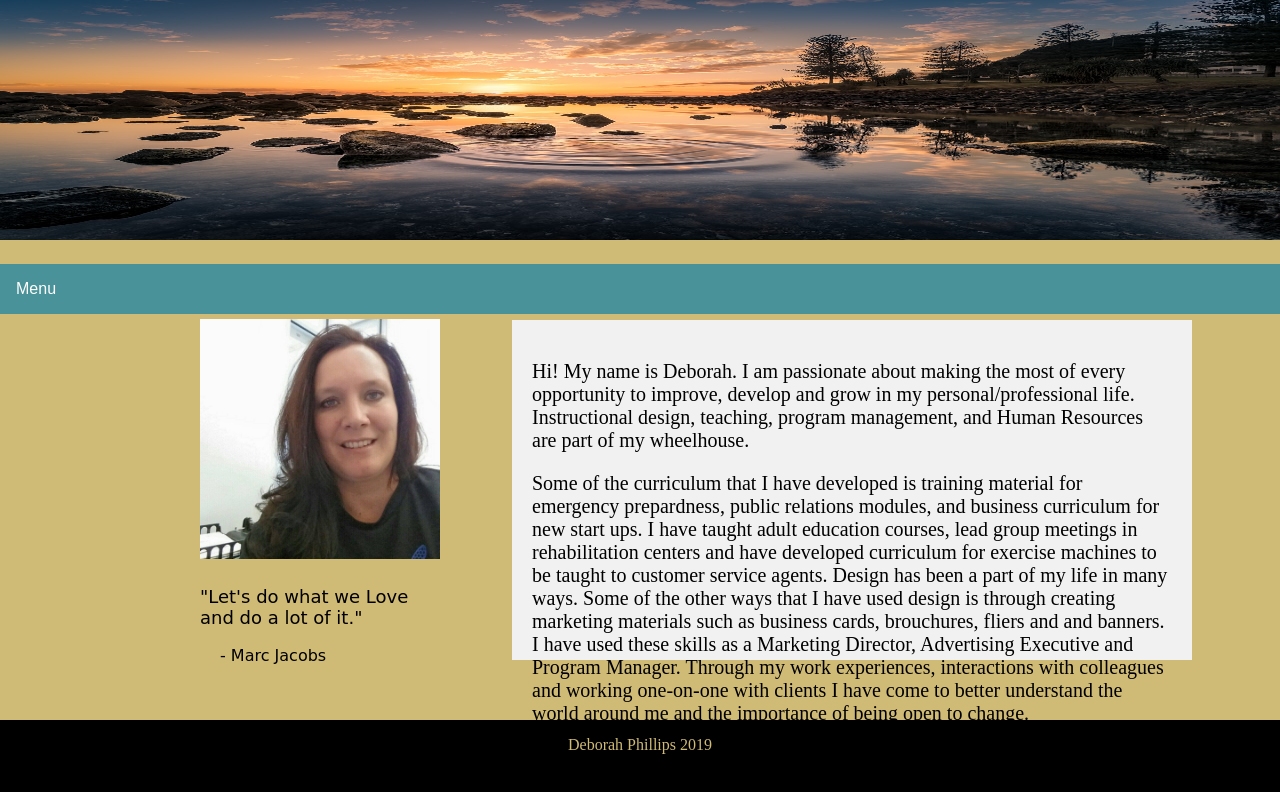
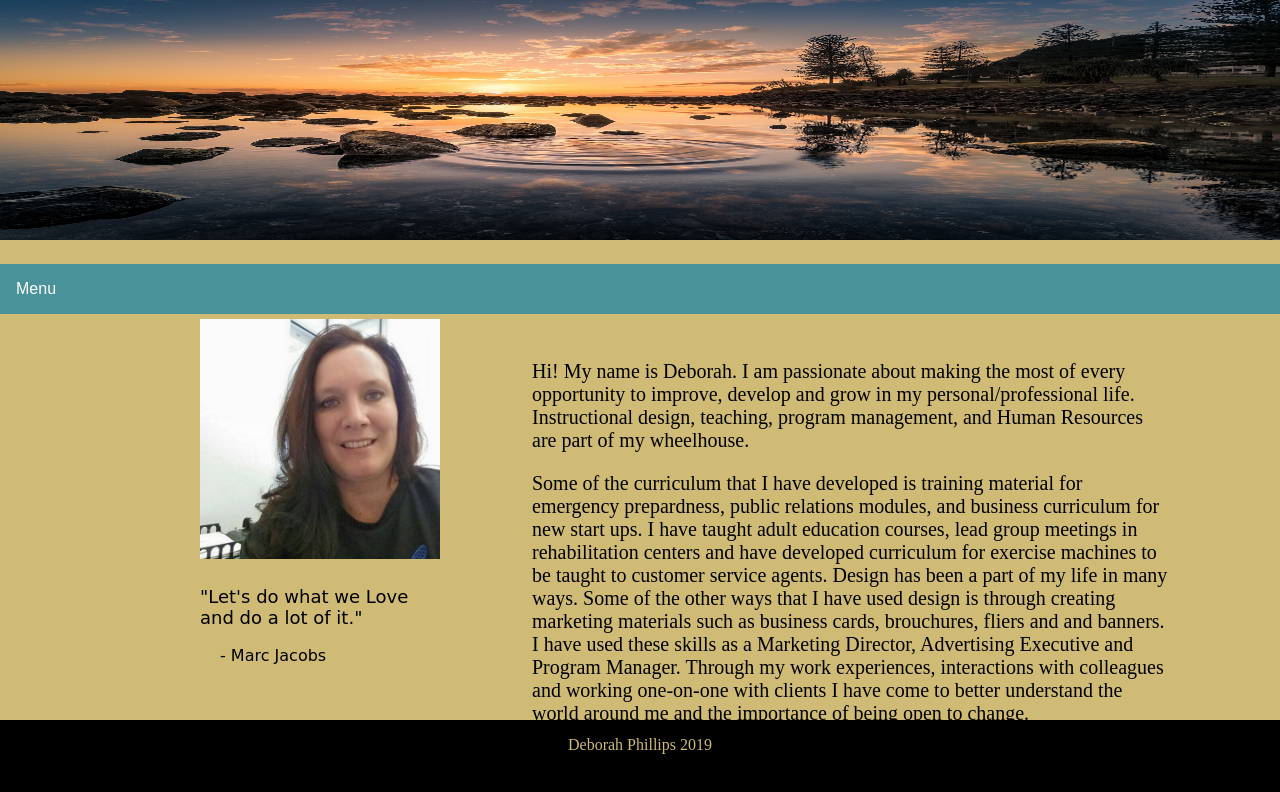
Before and after one commit to DeborahPhillips/Portfolio, a plain HTML site: page Deb Portfolio/AboutMe.html in a window 1280 px wide. Drawn offline with Linux system fonts and the light colour scheme.

Commit message:
Removed background color

```diff
--- a/Deb Portfolio/stylesheet.css
+++ b/Deb Portfolio/stylesheet.css
@@ -105,7 +105,6 @@ article {
   font-size: 20px;
   padding: 20px;
   width: 50%;
-  background-color: #f1f1f1;
   height: 300px; /* only for demonstration, should be removed */
 }
 
```
